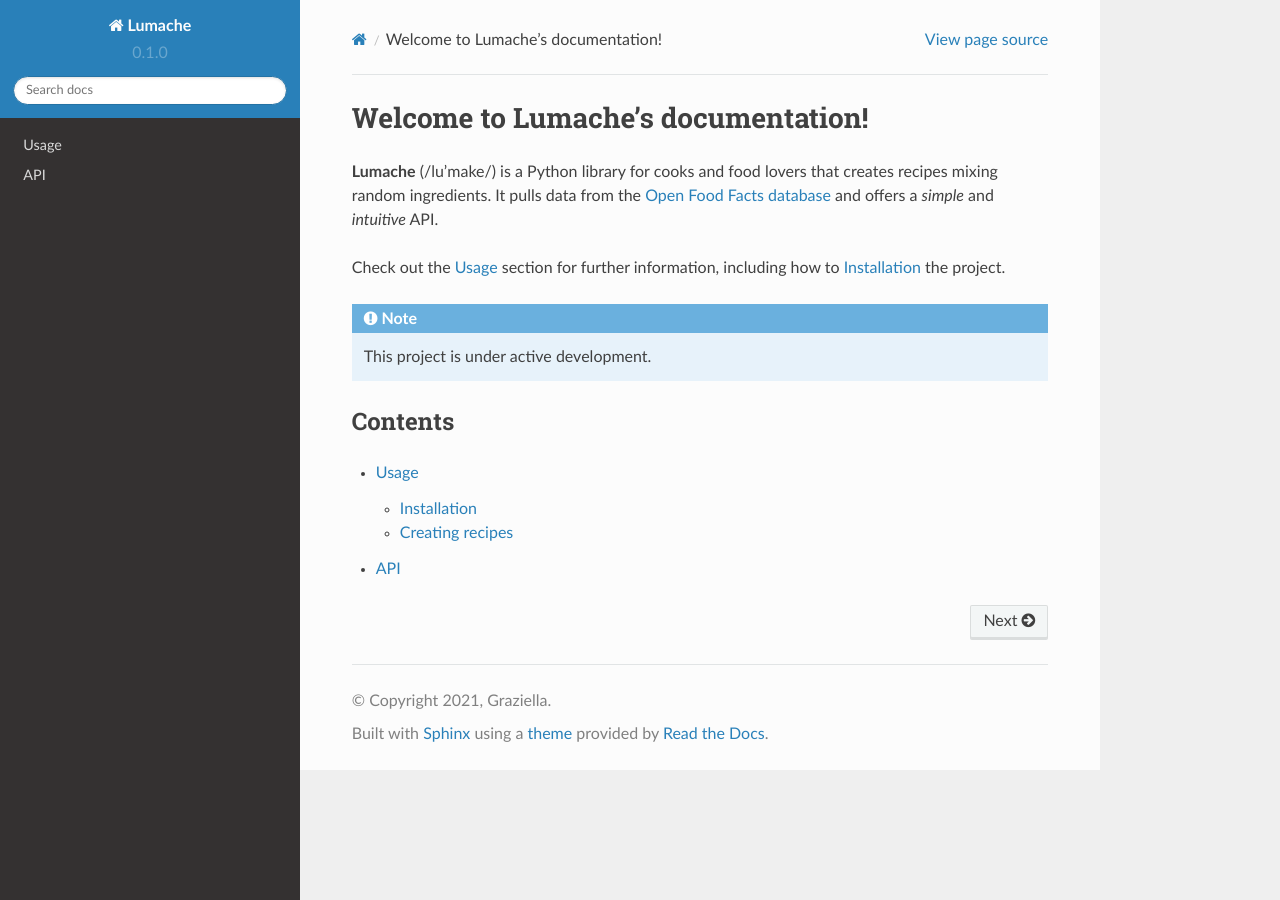
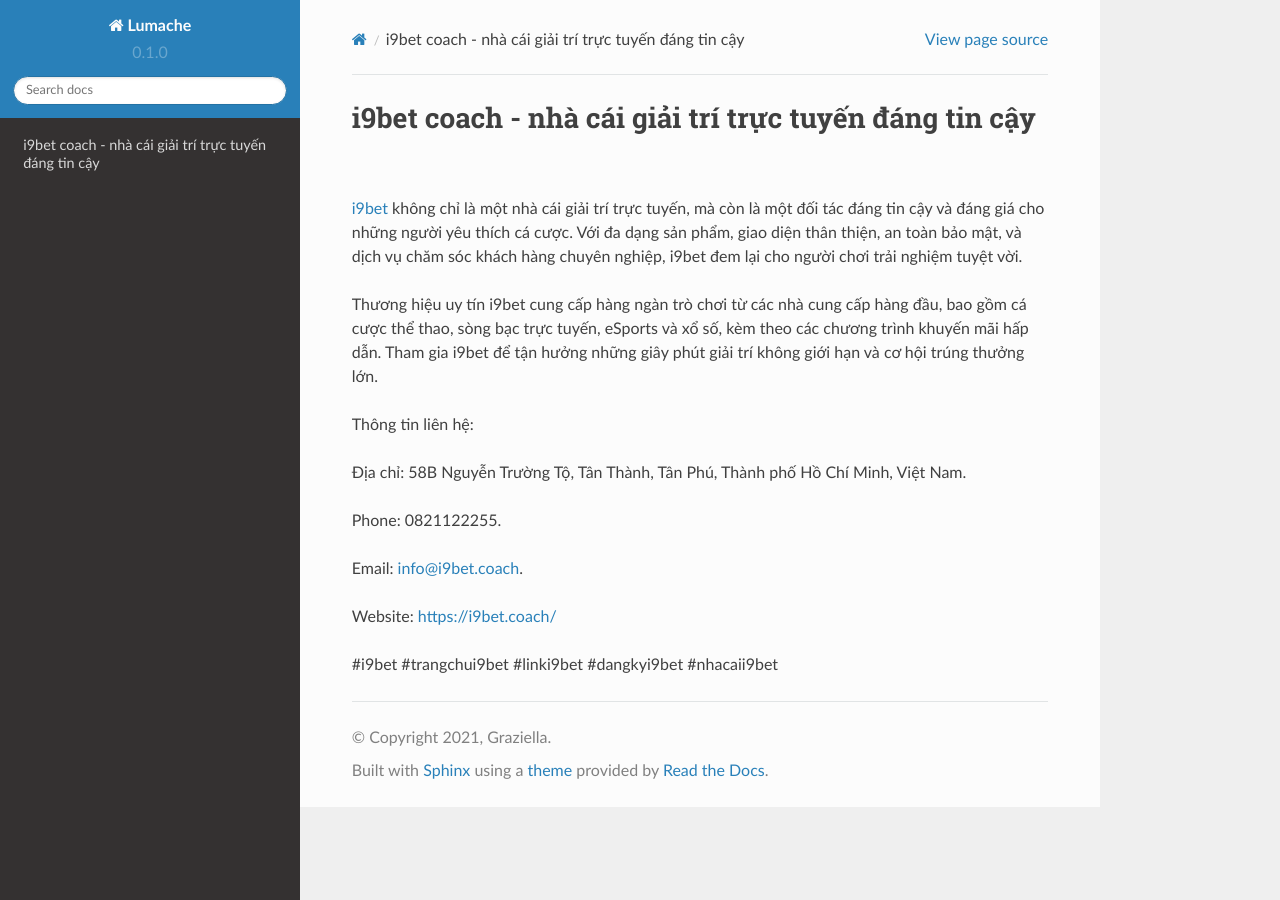
Before and after one commit to socialentity/i9betcoach, a Sphinx documentation site: the page built from docs/source/index.rst, in a window 1280 px wide. Built offline with Sphinx 7.4.7 and the Read the Docs theme 2.0.0, drawn with Linux system fonts in a browser that asks for light colours.

Commit message:
Update index.rst

```diff
--- a/docs/source/index.rst
+++ b/docs/source/index.rst
@@ -1,22 +1,18 @@
-Welcome to Lumache's documentation!
+i9bet coach - nhà cái giải trí trực tuyến đáng tin cậy
 ===================================
 
-**Lumache** (/lu'make/) is a Python library for cooks and food lovers
-that creates recipes mixing random ingredients.
-It pulls data from the `Open Food Facts database <https://world.openfoodfacts.org/>`_
-and offers a *simple* and *intuitive* API.
+`i9bet <https://i9bet.coach/>`_ không chỉ là một nhà cái giải trí trực tuyến, mà còn là một đối tác đáng tin cậy và đáng giá cho những người yêu thích cá cược. Với đa dạng sản phẩm, giao diện thân thiện, an toàn bảo mật, và dịch vụ chăm sóc khách hàng chuyên nghiệp, i9bet đem lại cho người chơi trải nghiệm tuyệt vời.
 
-Check out the :doc:`usage` section for further information, including
-how to :ref:`installation` the project.
+Thương hiệu uy tín i9bet cung cấp hàng ngàn trò chơi từ các nhà cung cấp hàng đầu, bao gồm cá cược thể thao, sòng bạc trực tuyến, eSports và xổ số, kèm theo các chương trình khuyến mãi hấp dẫn. Tham gia i9bet để tận hưởng những giây phút giải trí không giới hạn và cơ hội trúng thưởng lớn.
 
-.. note::
+Thông tin liên hệ:
 
-   This project is under active development.
+Địa chỉ: 58B Nguyễn Trường Tộ, Tân Thành, Tân Phú, Thành phố Hồ Chí Minh, Việt Nam.
 
-Contents
---------
+Phone: 0821122255.
 
-.. toctree::
+Email: info@i9bet.coach.
 
-   usage
-   api
+Website: https://i9bet.coach/
+
+#i9bet #trangchui9bet #linki9bet #dangkyi9bet #nhacaii9bet
```
